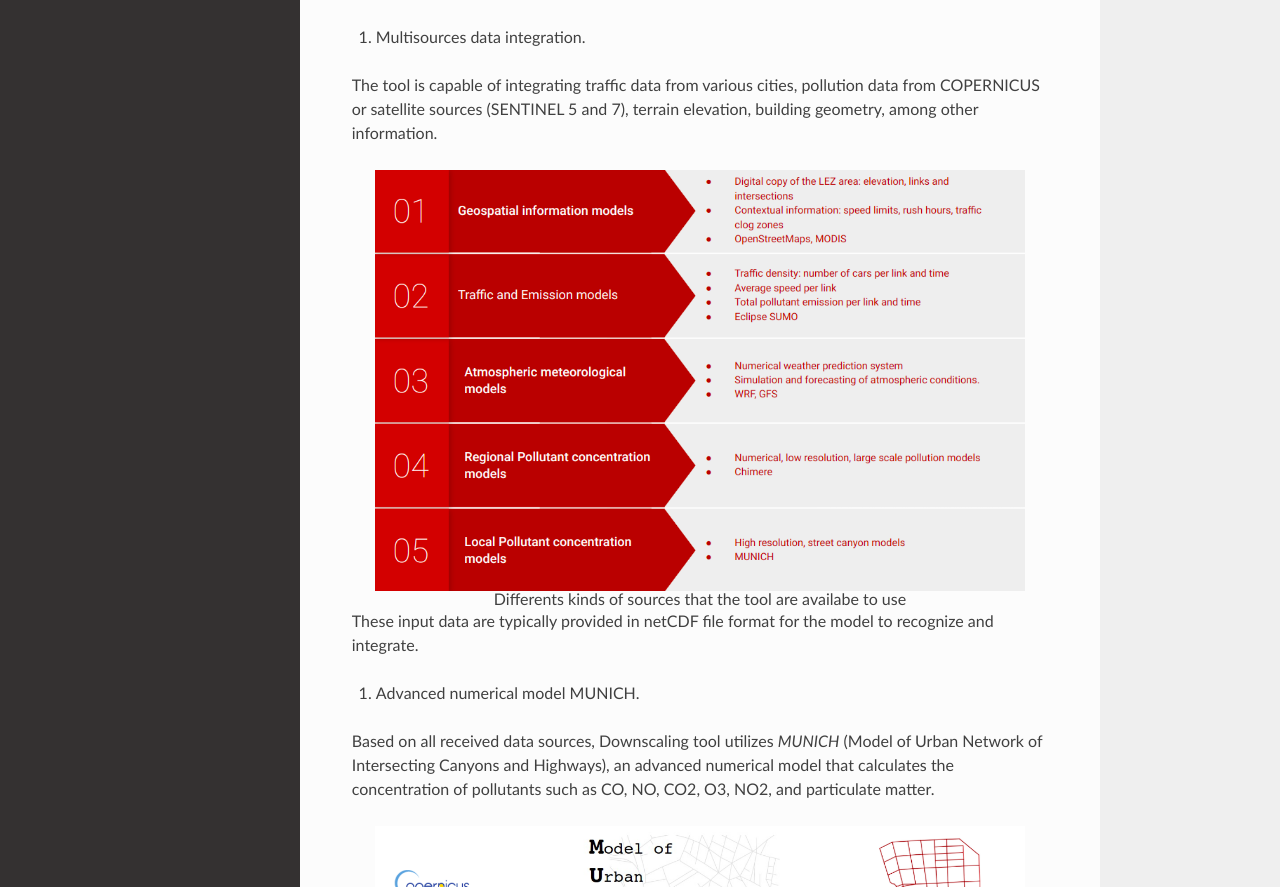
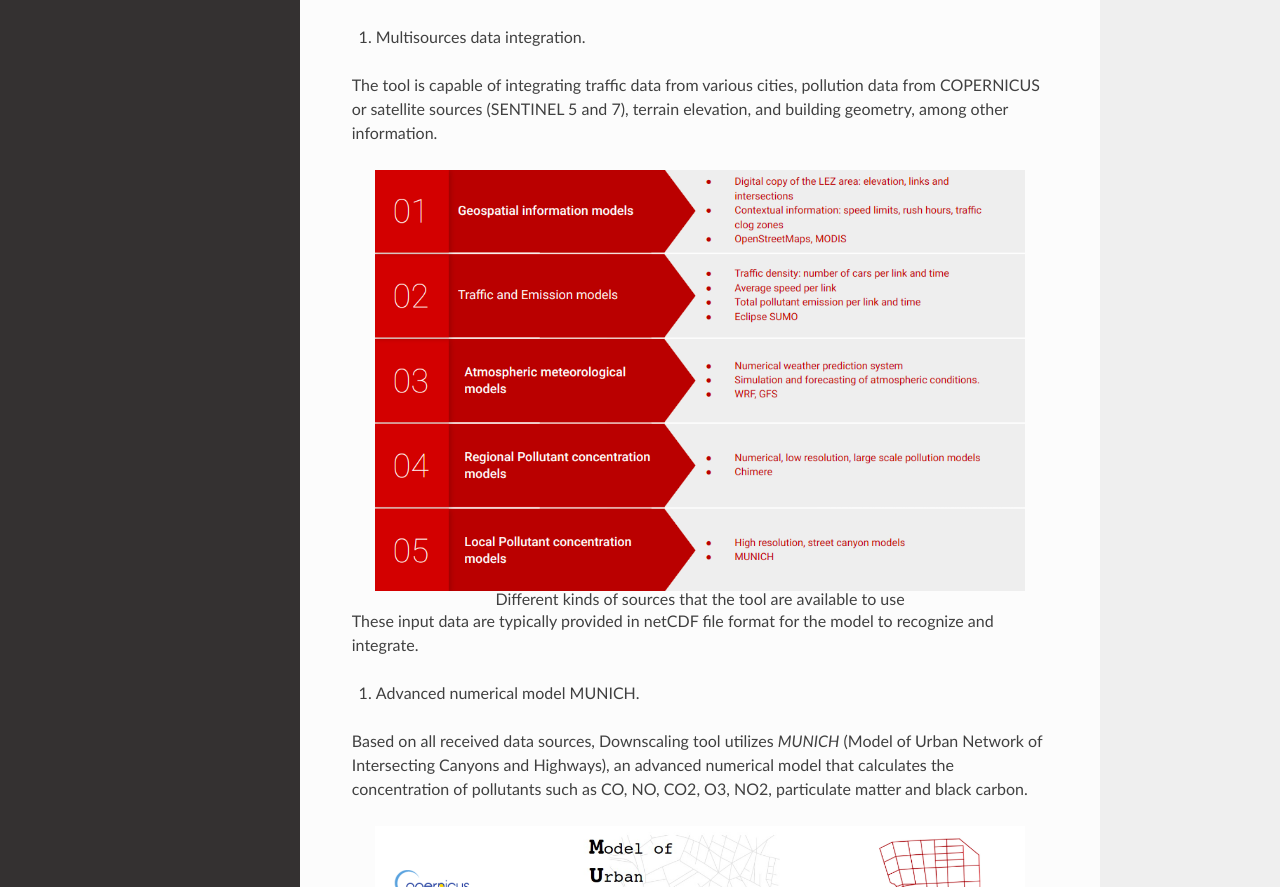
Before and after one commit to Greengage-project/Documentation, an MkDocs documentation site: the page built from docs/tools/downscaling/index.md, in a window 1280 px wide and 1400 px high. Shown: the part 426-1313 px from the top of the window. Built offline with MkDocs 1.6.1, drawn with Linux system fonts in a browser that asks for light colours; nearby versions of some CDN libraries; some of the changed text lies outside the part shown.

Commit message:
Update index.md

```diff
--- a/docs/tools/downscaling/index.md
+++ b/docs/tools/downscaling/index.md
@@ -14,12 +14,12 @@
 
 1. Multisources data integration.
 
-The tool is capable of integrating traffic data from various cities, pollution data from COPERNICUS or satellite sources (SENTINEL 5 and 7), terrain elevation, building geometry, among other information.
+The tool is capable of integrating traffic data from various cities, pollution data from COPERNICUS or satellite sources (SENTINEL 5 and 7), terrain elevation, and building geometry, among other information.
 
 
 <div style="text-align: center;">
-  <img src="assets/munich_sources.png" alt="Differents kinds of sources that the tool are availabe to use." style="width: 650px;" />
-  <figcaption>Differents kinds of sources that the tool are availabe to use</figcaption>
+  <img src="assets/munich_sources.png" alt="Differents kinds of sources that the tool are available to use." style="width: 650px;" />
+  <figcaption> Different kinds of sources that the tool are available to use</figcaption>
 </div>
 
 
@@ -28,7 +28,7 @@
 
 2. Advanced numerical model MUNICH.
 
-Based on all received data sources, Downscaling tool utilizes *MUNICH* (Model of Urban Network of Intersecting Canyons and Highways), an advanced numerical model that calculates the concentration of pollutants such as CO, NO, CO2, O3, NO2, and particulate matter.
+Based on all received data sources, Downscaling tool utilizes *MUNICH* (Model of Urban Network of Intersecting Canyons and Highways), an advanced numerical model that calculates the concentration of pollutants such as CO, NO, CO2, O3, NO2, particulate matter and black carbon.
 
 
 <div style="text-align: center;">
```
Also changed, not shown: other parts of docs/tools/downscaling/index.md (+1 -1 lines).
